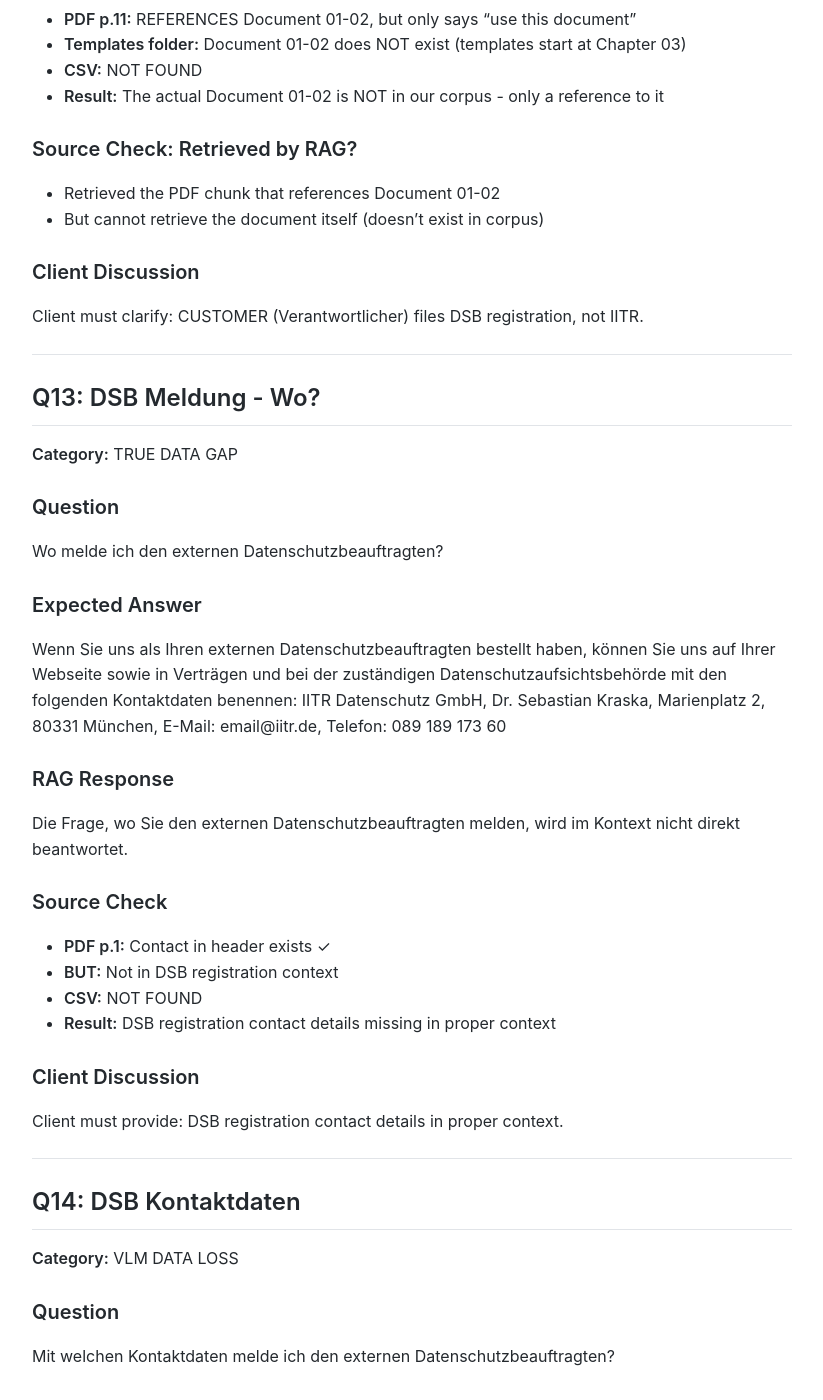
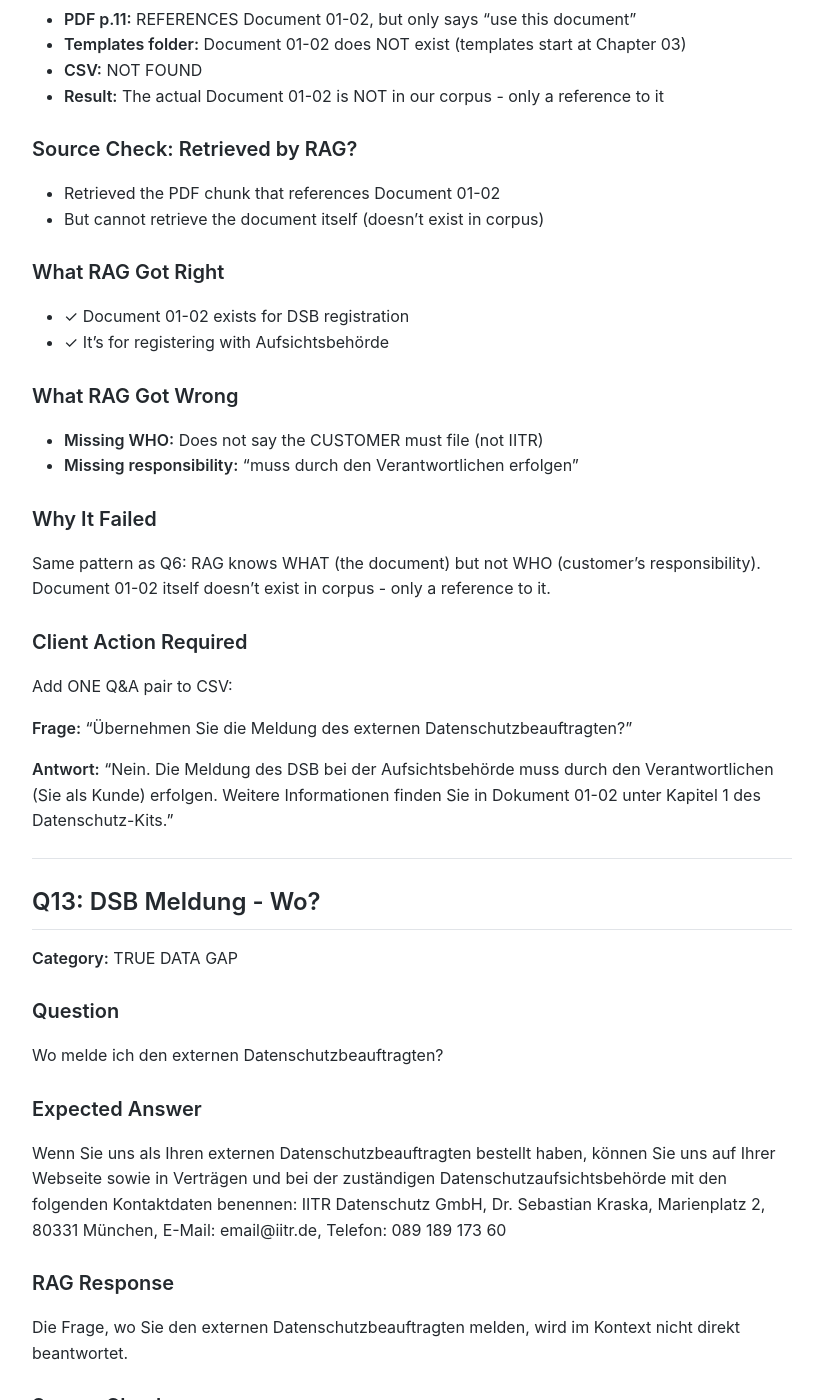
Before and after one commit to MariusWilsch/public-wilsch-ai-pages, a Jekyll site: the page built from project/iitr/dskit-rag-validation-2026-01-15.md, in a window 1280 px wide and 1400 px high, scrolled down 4041 px. Shown: the whole window, without its empty margins (228-1051 px from the left). Built offline with Jekyll 4.4.1, drawn with Linux system fonts in a browser that asks for light colours; our own code applies the rules of GitHub Pages for plain Markdown files.

Commit message:
Sync from hippocampus 2026-01-15

```diff
--- a/project/iitr/dskit-rag-validation-2026-01-15.md
+++ b/project/iitr/dskit-rag-validation-2026-01-15.md
@@ -123,8 +123,23 @@ Die Meldung des externen Datenschutzbeauftragten (DSB) an die zuständige Datens
 - Retrieved the PDF chunk that references Document 01-02
 - But cannot retrieve the document itself (doesn't exist in corpus)
 
-### Client Discussion
-Client must clarify: CUSTOMER (Verantwortlicher) files DSB registration, not IITR.
+### What RAG Got Right
+- ✓ Document 01-02 exists for DSB registration
+- ✓ It's for registering with Aufsichtsbehörde
+
+### What RAG Got Wrong
+- **Missing WHO:** Does not say the CUSTOMER must file (not IITR)
+- **Missing responsibility:** "muss durch den Verantwortlichen erfolgen"
+
+### Why It Failed
+Same pattern as Q6: RAG knows WHAT (the document) but not WHO (customer's responsibility). Document 01-02 itself doesn't exist in corpus - only a reference to it.
+
+### Client Action Required
+Add ONE Q&A pair to CSV:
+
+**Frage:** "Übernehmen Sie die Meldung des externen Datenschutzbeauftragten?"
+
+**Antwort:** "Nein. Die Meldung des DSB bei der Aufsichtsbehörde muss durch den Verantwortlichen (Sie als Kunde) erfolgen. Weitere Informationen finden Sie in Dokument 01-02 unter Kapitel 1 des Datenschutz-Kits."
 
 ---
 
```
